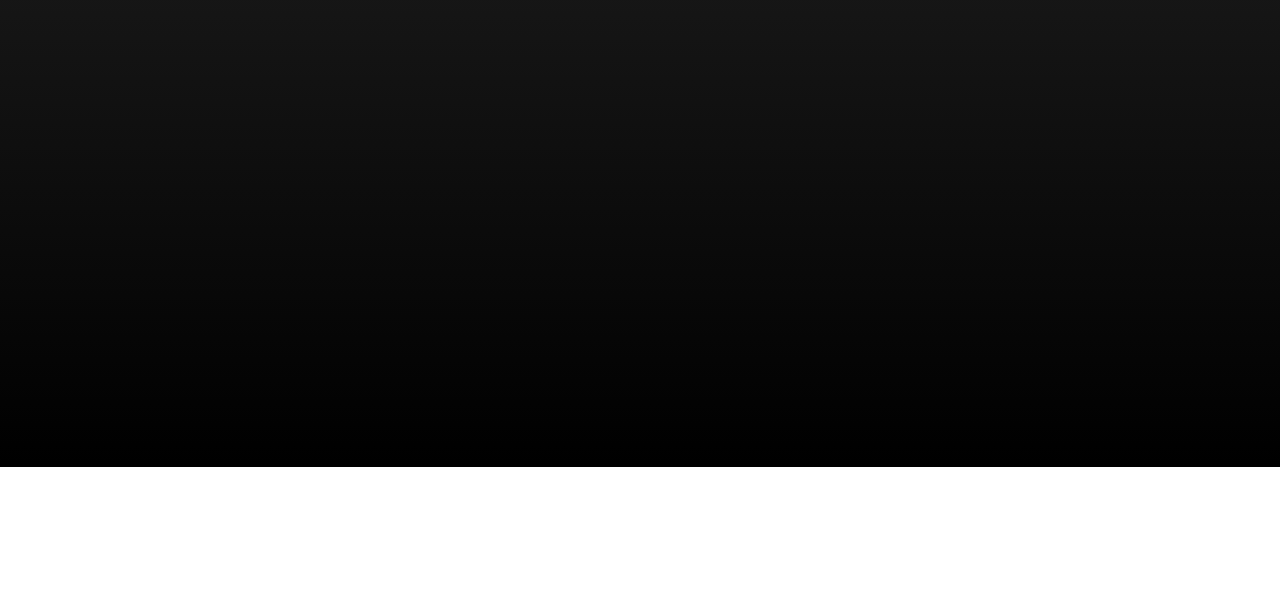
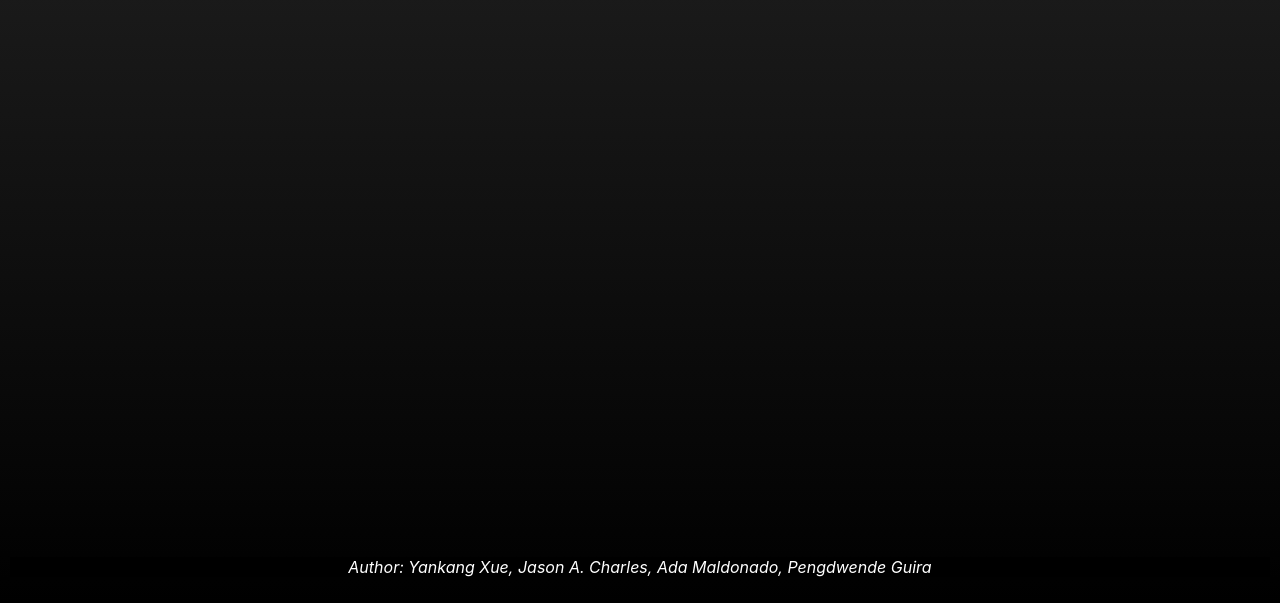
Before and after one commit to abdoulguira/ttp-app-final-front, a React (Create React App) app: page /signup in a window 1280 px wide. Shown: the part 1072-1675 px from the top of the page. Before the commit the page ends 1539 px from the top, so only its background shows below. Built offline with nearby package versions, Linux system fonts and the light colour scheme; no server answers.

Commit message:
added footer

```diff
--- a/src/App.js
+++ b/src/App.js
@@ -6,6 +6,7 @@ import SearchBar from './components/SearchBar'
 import NavBarBefore from './components/navbar/NavBarBefore';
 import LogIn from './components/LogIn';
 import SignUp from './components/SignUp';
+import Footer from "./components/Footer"
 import './App.css';
 
 
@@ -40,6 +41,7 @@ function App() {
               <Route exact path="/login" element={<LogInElm/>}/>
               <Route exact path="/signup" element={<SignUpElm/>}/>
             </Routes>
+            <Footer />
           </div>
     </Router>
   );
--- /dev/null
+++ b/src/components/Footer.js
@@ -0,0 +1,22 @@
+import React from "react"
+
+export default function Footer(){
+    return(
+        <footer style={styles.footerStyle}>
+            <p>Author: Yankang Xue, Jason A. Charles, Ada Maldonado, Pengdwende Guira</p>
+      </footer>
+    )
+}
+
+const styles = {
+    footerStyle: {
+        marginTop: "100px",
+        fontStyle: "italic",
+        left: "0px",
+        bottom: "0px",
+        width: "100%",
+        backgroundColor: "black",
+        color: "white",
+        textAlign: "center"
+    }
+}
```
